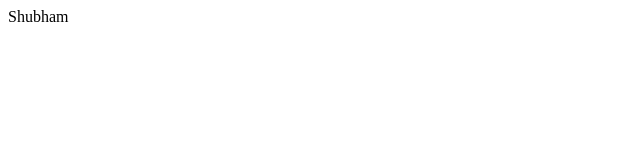
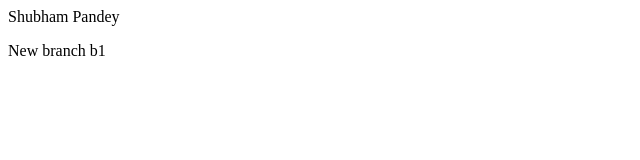
Before and after one commit to shubhamispandey/Git-Practice, a plain HTML site: page index.html in a window 1280 px wide. Shown: the whole page, without its empty margins (0-640 px from the left). Drawn offline with Linux system fonts and the light colour scheme.

Commit message:
b1 branch

```diff
--- a/index.html
+++ b/index.html
@@ -7,6 +7,7 @@
     <title>Document</title>
   </head>
   <body>
-    Shubham
+    Shubham Pandey
+    <p>New branch b1</p>
   </body>
 </html>
```
